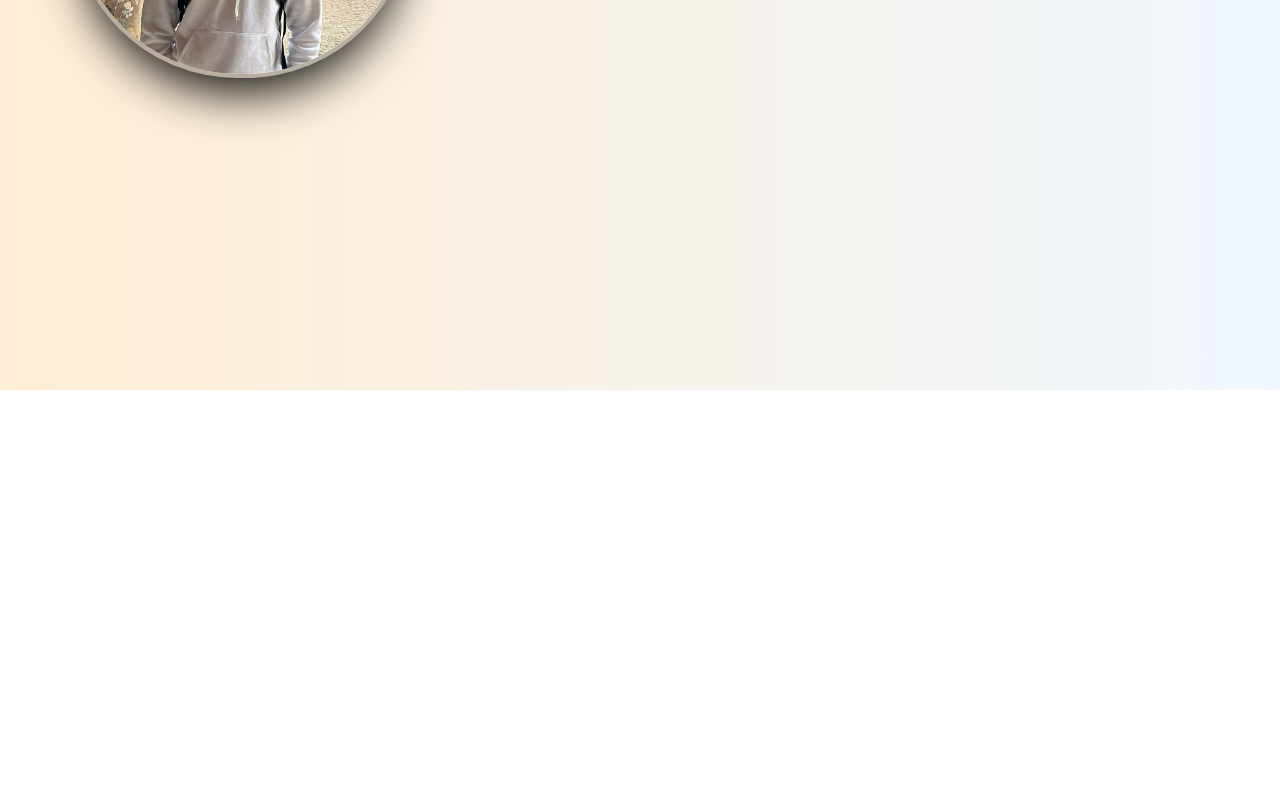
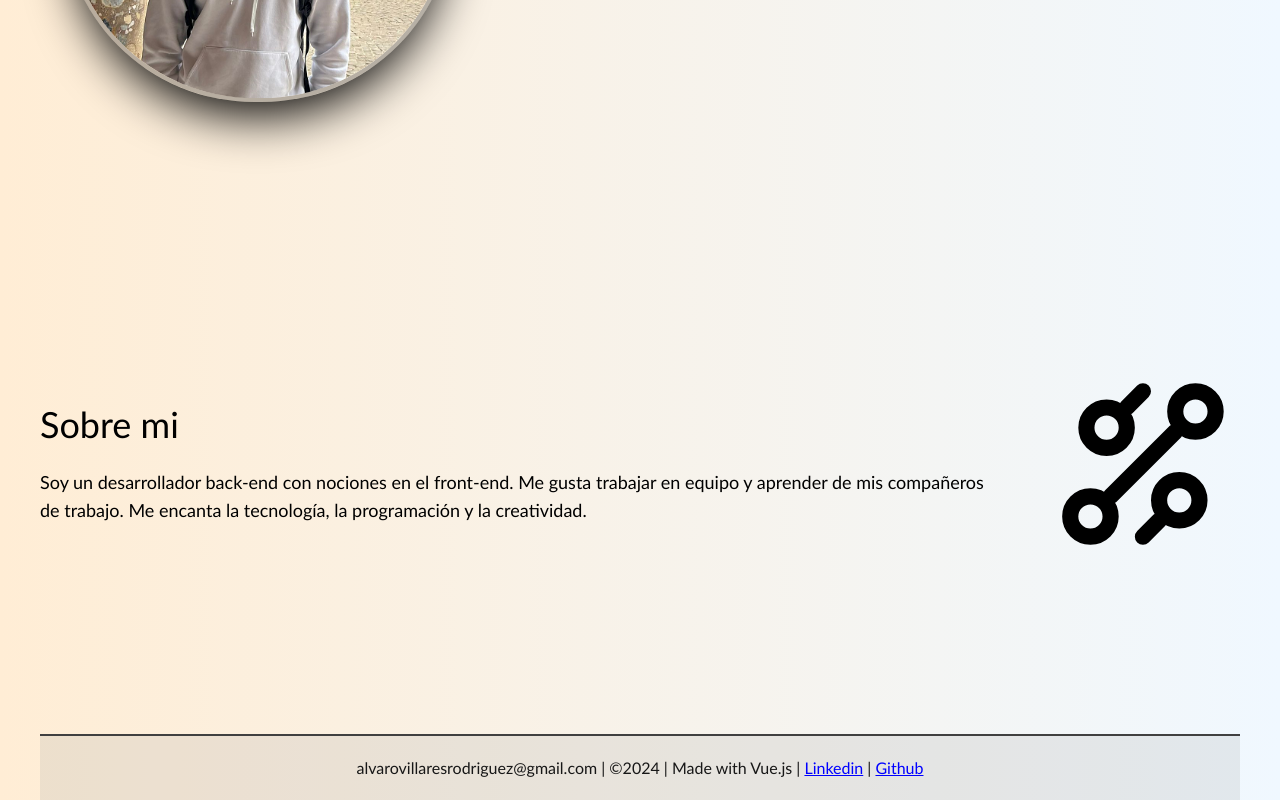
Before and after one commit to alvaro-vr/Portfolio, a Vue app: page / in a window 1280 px wide. Shown: the part 410-1210 px from the top of the page. Before the commit the page ends 800 px from the top, so only its background shows below. Built offline with nearby package versions, Linux system fonts and the light colour scheme.

Commit message:
data prop desde App.vue + creado Footer y About me

```diff
--- a/src/App.vue
+++ b/src/App.vue
@@ -1,11 +1,18 @@
 <template>
-  <div class="flex flex-col items-center">
-    <Profile />
+  <div class="flex flex-col items-center max-w-7xl px-10">
+    <Profile :profile="data.profile" />
     <Separator />
+    <AboutMe :aboutme="data.aboutme" />
+    <Separator />
+    <Footer :profile="data.profile" />
   </div>
 </template>
 
 <script setup>
 import Profile from '@/components/general/Profile.vue'
 import Separator from '@/components/general/Separator.vue'
+import AboutMe from '@/components/general/AboutMe.vue'
+import Footer from '@/components/general/Footer.vue'
+
+import data from '@/data.json'
 </script>
--- a/src/assets/main.css
+++ b/src/assets/main.css
@@ -9,6 +9,8 @@ html {
 #app {
   height: 100%;
   width: 100%;
+  display: flex;
+  justify-content: center;
 }
 
 #sidebar {
--- /dev/null
+++ b/src/components/general/AboutMe.vue
@@ -0,0 +1,21 @@
+<template>
+  <div class="flex items-center gap-10">
+    <div>
+      <h2 class="text-4xl font-medium">{{ aboutme.title }}</h2>
+      <br />
+      <p class="text-lg">{{ aboutme.description }}</p>
+    </div>
+    <GrommetIcon class="hidden lg:block" />
+  </div>
+</template>
+
+<script setup>
+import { defineProps } from 'vue'
+import GrommetIcon from '../icons/GrommetIcon.vue'
+
+defineProps({
+  aboutme: {
+    type: Object
+  }
+})
+</script>
--- /dev/null
+++ b/src/components/general/Footer.vue
@@ -0,0 +1,29 @@
+<template>
+  <footer
+    id="footer"
+    class="flex justify-center mt-9 w-full border-t-2 bg-neutral-400 bg-opacity-20 border-neutral-700 px-10 py-5"
+  >
+    <p class="text-neutral-900">
+      {{ profile.email }} | ©2024 | Made with Vue.js |
+      <a :href="profile.linkedin" target="_blank">Linkedin</a> |
+      <a :href="profile.github" target="_blank">Github</a>
+    </p>
+  </footer>
+</template>
+
+<script setup>
+import { defineProps } from 'vue'
+
+defineProps({
+  profile: {
+    type: Object
+  }
+})
+</script>
+
+<style>
+footer > p > a {
+  color: blue !important;
+  text-decoration: underline;
+}
+</style>
--- a/src/components/general/Profile.vue
+++ b/src/components/general/Profile.vue
@@ -1,26 +1,32 @@
 <template>
-  <div id="profile" class="w-full h-[80vh] flex justify-around items-center flex-wrap gap-10 p-10">
+  <div id="profile" class="w-full h-[80vh] flex justify-around items-center flex-wrap gap-10">
     <img
       class="md:h-64 lg:h-80 xl:h-3/5 rounded-full border-4 border-neutral-900 border-opacity-30 shadow-black shadow-2xl"
       src="../../assets/images/profile.png"
-      :alt="data.profile.name"
+      :alt="profile.name"
     />
     <div>
       <h1
         class="text-neutral-900 mt-3 text-4xl xl:text-6xl font-medium text-center transition-all duration-1000 hover:scale-150 hover:mb-3"
       >
-        {{ data.profile.name }}
+        {{ profile.name }}
       </h1>
       <h2 class="text-neutral-600 text-xl xl:text-3xl font-medium text-center">
-        {{ data.profile.title }}
+        {{ profile.title }}
       </h2>
     </div>
     <div class="flex flex-wrap h-10 lg:h-12 xl:h-16 [&>*]:mx-6">
       <ToolTip :name="'GitHub'">
-        <GitHubIcon class="text-neutral-800 transition duration-500 hover:rotate-6" :data="data" />
+        <GitHubIcon
+          class="text-neutral-800 transition duration-500 hover:rotate-6"
+          :github="profile.github"
+        />
       </ToolTip>
       <ToolTip :name="'Linkedin'">
-        <LinkedinIcon class="text-blue-700 transition duration-500 hover:rotate-6" :data="data" />
+        <LinkedinIcon
+          class="text-blue-700 transition duration-500 hover:rotate-6"
+          :linkedin="profile.linkedin"
+        />
       </ToolTip>
     </div>
   </div>
@@ -30,5 +36,11 @@
 import LinkedinIcon from '../icons/LinkedinIcon.vue'
 import GitHubIcon from '../icons/GitHubIcon.vue'
 import ToolTip from '../utils/ToolTip.vue'
-import data from '@/data.json'
+import { defineProps } from 'vue'
+
+defineProps({
+  profile: {
+    type: Object
+  }
+})
 </script>
--- a/src/components/general/Separator.vue
+++ b/src/components/general/Separator.vue
@@ -1,3 +1,3 @@
 <template>
-  <hr class="w-3/4 h-1 mx-auto border-0 rounded-full md:my-10 dark:bg-neutral-700" />
+  <hr class="w-3/4 h-1 mx-auto border-0 rounded-full my-10 dark:bg-neutral-700" />
 </template>
--- a/src/components/icons/GitHubIcon.vue
+++ b/src/components/icons/GitHubIcon.vue
@@ -1,6 +1,6 @@
 <template>
   <svg xmlns="http://www.w3.org/2000/svg" height="100%" viewBox="0 0 24 24">
-    <a :href="data.profile.github" target="_blank">
+    <a :href="github" target="_blank">
       <path
         fill="currentColor"
         d="M8.854 21.57a9.91 9.91 0 0 0 6.29.001a.493.493 0 0 1-.644-.475c0-.338.013-1.413.013-2.75a2.368 2.368 0 0 0-.675-1.85c2.225-.25 4.562-1.1 4.562-4.938a3.87 3.87 0 0 0-1.025-2.687a3.594 3.594 0 0 0-.1-2.65s-.838-.275-2.75 1.025a9.427 9.427 0 0 0-5 0C7.612 5.958 6.775 6.22 6.775 6.22a3.593 3.593 0 0 0-.1 2.65a3.892 3.892 0 0 0-1.025 2.687c0 3.825 2.325 4.688 4.55 4.938a2.106 2.106 0 0 0-.638 1.337a2.137 2.137 0 0 1-2.91-.82l-.002-.005a2.001 2.001 0 0 0-1.538-1.025c-.837.013-.337.475.013.663c.451.38.803.865 1.025 1.412c.2.563.85 1.638 3.362 1.175c0 .838.013 1.625.013 1.863c0 .259-.185.551-.67.475z"
@@ -18,8 +18,8 @@
 import { defineProps } from 'vue'
 
 const props = defineProps({
-  data: {
-    type: Object
+  github: {
+    type: String
   }
 })
 </script>
--- /dev/null
+++ b/src/components/icons/GrommetIcon.vue
@@ -0,0 +1,12 @@
+<template>
+  <svg xmlns="http://www.w3.org/2000/svg" height="300px" width="300px" viewBox="0 0 24 24">
+    <path
+      fill="none"
+      stroke="currentColor"
+      stroke-linecap="round"
+      stroke-linejoin="round"
+      stroke-width="2"
+      d="M16.5 19a2.5 2.5 0 1 0 0-5a2.5 2.5 0 0 0 0 5M10 5l2-2m-4.5 7a2.5 2.5 0 1 0 0-5a2.5 2.5 0 0 0 0 5m.5 6l8-8M5.5 21a2.5 2.5 0 1 0 0-5a2.5 2.5 0 0 0 0 5m13-13a2.5 2.5 0 1 0 0-5a2.5 2.5 0 0 0 0 5M12 21l2-2"
+    />
+  </svg>
+</template>
--- a/src/components/icons/LinkedinIcon.vue
+++ b/src/components/icons/LinkedinIcon.vue
@@ -1,6 +1,6 @@
 <template>
   <svg xmlns="http://www.w3.org/2000/svg" height="100%" viewBox="0 0 256 256">
-    <a :href="data.profile.linkedin" target="_blank">
+    <a :href="linkedin" target="_blank">
       <g fill="currentColor">
         <path
           d="M224 40v176a8 8 0 0 1-8 8H40a8 8 0 0 1-8-8V40a8 8 0 0 1 8-8h176a8 8 0 0 1 8 8"
@@ -18,8 +18,8 @@
 import { defineProps } from 'vue'
 
 const props = defineProps({
-  data: {
-    type: Object
+  linkedin: {
+    type: String
   }
 })
 </script>
--- a/src/data.json
+++ b/src/data.json
@@ -1,8 +1,13 @@
 {
   "profile": {
     "name": "Alvaro Villares",
-    "title": "Full Stack Developer",
+    "title": "Junior Back-end Developer",
+    "email": "alvarovillaresrodriguez@gmail.com",
     "linkedin": "https://linkedin.com/in/álvaro-villares-rodríguez-9853a0251",
     "github": "https://github.com/alvaro-vr"
+  },
+  "aboutme": {
+    "title": "Sobre mi",
+    "description": "Soy un desarrollador back-end con nociones en el front-end. Me gusta trabajar en equipo y aprender de mis compañeros de trabajo. Me encanta la tecnología, la programación y la creatividad."
   }
 }
```
